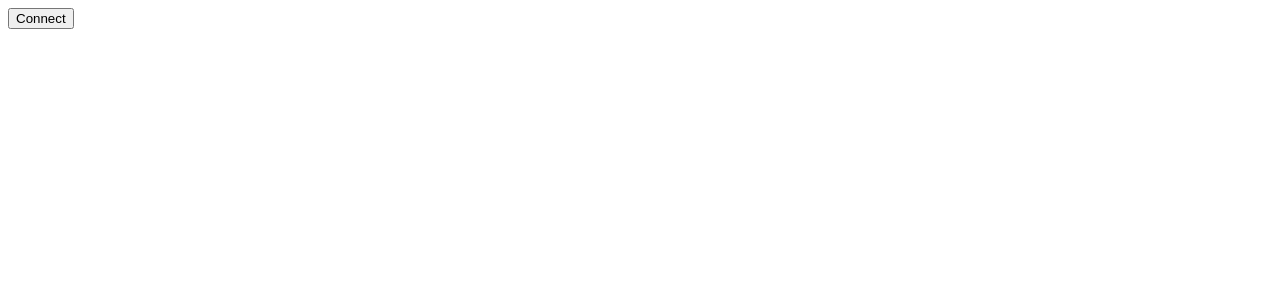
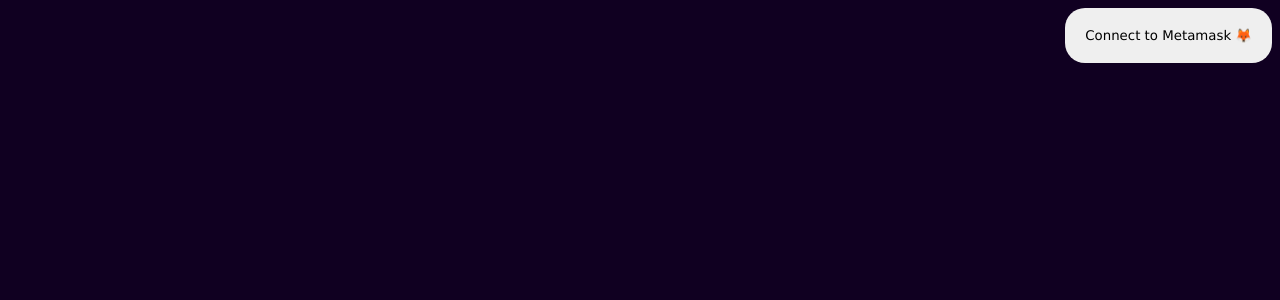
Before and after one commit to ashu26jha/web3drivefrontend, a Next.js app: page / in a window 1280 px wide. Shown: the top 300 px of the page. Built offline with nearby package versions, Linux system fonts and the light colour scheme.

Commit message:
Fixed connect button

```diff
--- a/package.json
+++ b/package.json
@@ -9,8 +9,14 @@
     "lint": "next lint"
   },
   "dependencies": {
+    "@next/font": "^13.2.4",
     "next": "13.2.4",
     "react": "18.2.0",
     "react-dom": "18.2.0"
+  },
+  "devDependencies": {
+    "autoprefixer": "^10.4.14",
+    "postcss": "^8.4.21",
+    "tailwindcss": "^3.3.1"
   }
 }
--- a/pages/index.js
+++ b/pages/index.js
@@ -1,7 +1,6 @@
-import Head from 'next/head'
-import { Inter } from 'next/font/google'
-import { useEffect, useState } from 'react'
-// import {Metamask,getcurrentconnectedAccounts,addWalletListener,connectWallet} from '../components/Metamask';
+import Head from 'next/head';
+import { Inter } from 'next/font/google';
+import { useEffect, useState } from 'react';
 const inter = Inter({ subsets: ['latin'] })
 async function Connection(){
 
@@ -12,6 +11,13 @@ export default function Home() {
 
   const [walletAddress , setwalletAddress] = useState("");
   useEffect (()=>{
+    if(walletAddress){
+      document.getElementById("button").classList.add("accountActive");
+    }
+    else{
+      console.log(walletAddress)
+      document.getElementById("button").classList.remove("accountActive");
+    }
     getcurrentconnectedAccounts();
     addWalletListener();
   })
@@ -59,7 +65,9 @@ export default function Home() {
       console.log("Please install metamask")
     }
   }
+
   /* Metamask Connection code ends */
+
   return (
     <>
 
@@ -70,8 +78,7 @@ export default function Home() {
         <meta name="viewport" content="width=device-width, initial-scale=1" />
         <link rel="icon" href="/favicon.ico" />
       </Head>
-
-      <button onClick={connectWallet}>{walletAddress.length>0 ? `Connected to ${walletAddress.substring(0,4)}...${walletAddress.substring(38,42)}` : "Connect"}</button>
+      <button className="connectButton" id="button" onClick={connectWallet} >{(walletAddress && walletAddress.length>0)  ? `Connected to ${walletAddress.substring(0,4)}...${walletAddress.substring(38,42)}` : "Connect to Metamask 🦊"  }</button>
     </>
   )
 }
--- /dev/null
+++ b/postcss.config.js
@@ -0,0 +1,6 @@
+module.exports = {
+  plugins: {
+    tailwindcss: {},
+    autoprefixer: {},
+  },
+}
--- a/styles/globals.css
+++ b/styles/globals.css
@@ -0,0 +1,18 @@
+.connectButton {
+    float: right;
+    border-radius: 20px;
+    border: none;
+    padding: 20px;
+    font-family:'Lucida Sans', 'Lucida Sans Regular', 'Lucida Grande', 'Lucida Sans Unicode', Geneva, Verdana, sans-serif;
+}
+.connectButton:hover {
+    background-color: #1e1e1e; /* Green */
+    color: rgb(219, 219, 219);
+}
+.accountActive{
+    background-color:#140029;
+    color: wheat
+}
+body{
+    background-color: #100021;
+}
```
Also changed, not shown: tailwind.config.js (added, +15 -0 lines), 1 other file (tests, documents, lock files or other folders).
